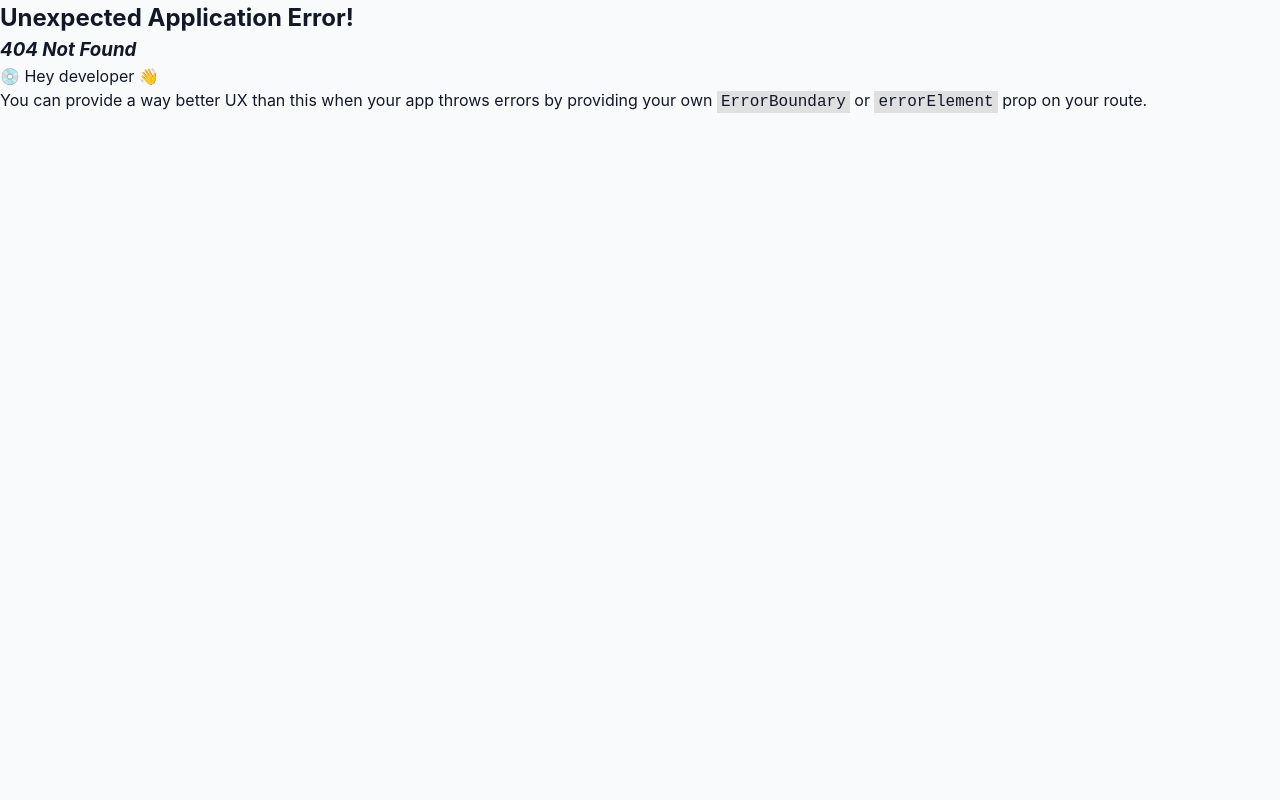
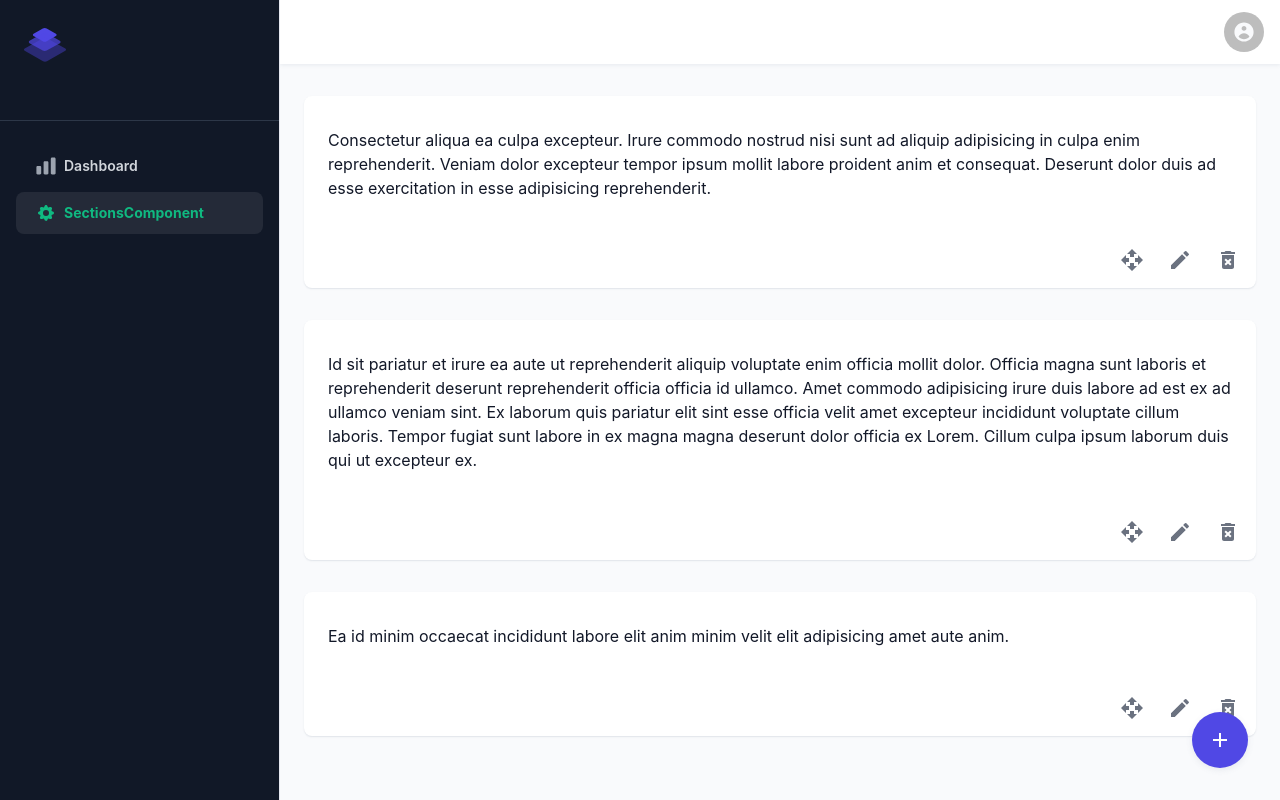
Before and after one commit to przemekxa/Portfolio-CMS, a React (Create React App) app: page /panel/sections in a window 1280 px wide. Before the commit this address had no page. Built offline with nearby package versions, Linux system fonts and the light colour scheme.

Commit message:
Add sections component

```diff
--- a/src/admin-panel/components/DashboardLayout.tsx
+++ b/src/admin-panel/components/DashboardLayout.tsx
@@ -30,6 +30,7 @@ const DashboardLayout: React.FC<Props> = ({ children }) => {
             flexDirection: "column",
             width: "100%",
           }}
+          paddingTop={4}
         >
           {children}
         </Box>
--- a/src/admin-panel/components/DashboardSidebar.tsx
+++ b/src/admin-panel/components/DashboardSidebar.tsx
@@ -15,9 +15,9 @@ const items = [
   },
 
   {
-    href: "/settings",
+    href: "/sections",
     icon: <CogIcon fontSize="small" />,
-    title: "Settings",
+    title: "SectionsComponent",
   },
 ];
 
--- /dev/null
+++ b/src/admin-panel/components/Section.tsx
@@ -0,0 +1,70 @@
+import React, { PropsWithChildren } from "react";
+
+import {
+  Button,
+  Card,
+  CardActions,
+  CardContent,
+  Dialog,
+  DialogActions,
+  DialogContent,
+  IconButton,
+  Typography,
+} from "@mui/material";
+import DeleteForeverIcon from "@mui/icons-material/DeleteForever";
+import OpenWithIcon from "@mui/icons-material/OpenWith";
+import EditIcon from "@mui/icons-material/Edit";
+
+interface Props extends PropsWithChildren {
+  onDelete?: () => void;
+}
+
+const Section: React.FC<Props> = ({ children, onDelete }) => {
+  const [deleteModalOpen, setDeleteModalOpen] = React.useState(false);
+
+  const handleCloseDeleteModal = () => setDeleteModalOpen(false);
+
+  const handleDelete = () => {
+    if (onDelete) {
+      onDelete();
+    }
+
+    handleCloseDeleteModal();
+  };
+
+  return (
+    <>
+      <Card sx={{ width: "100%" }}>
+        <CardContent>{children}</CardContent>
+        <CardActions sx={{ justifyContent: "flex-end" }}>
+          <IconButton>
+            <OpenWithIcon />
+          </IconButton>
+          <IconButton>
+            <EditIcon />
+          </IconButton>
+          <IconButton onClick={() => setDeleteModalOpen(true)}>
+            <DeleteForeverIcon />
+          </IconButton>
+        </CardActions>
+      </Card>
+      <Dialog open={deleteModalOpen} onClose={handleCloseDeleteModal}>
+        <DialogContent>
+          <Typography>
+            Are you sure, you want to remove this section?
+          </Typography>
+        </DialogContent>
+        <DialogActions>
+          <Button variant="outlined" onClick={handleCloseDeleteModal}>
+            No, I want it
+          </Button>
+          <Button variant="contained" onClick={handleDelete}>
+            Delete
+          </Button>
+        </DialogActions>
+      </Dialog>
+    </>
+  );
+};
+
+export default Section;
--- /dev/null
+++ b/src/admin-panel/pages/Sections.tsx
@@ -0,0 +1,50 @@
+import React from "react";
+
+import { Box, Container, Fab, Grid, Typography } from "@mui/material";
+import AddIcon from "@mui/icons-material/Add";
+
+import DashboardLayout from "../components/DashboardLayout";
+import Section from "../components/Section";
+
+const fakeSections = [
+  {
+    text: "Consectetur aliqua ea culpa excepteur. Irure commodo nostrud nisi sunt ad aliquip adipisicing in culpa enim reprehenderit. Veniam dolor excepteur tempor ipsum mollit labore proident anim et consequat. Deserunt dolor duis ad esse exercitation in esse adipisicing reprehenderit.",
+  },
+  {
+    text: "Id sit pariatur et irure ea aute ut reprehenderit aliquip voluptate enim officia mollit dolor. Officia magna sunt laboris et reprehenderit deserunt reprehenderit officia officia id ullamco. Amet commodo adipisicing irure duis labore ad est ex ad ullamco veniam sint. Ex laborum quis pariatur elit sint esse officia velit amet excepteur incididunt voluptate cillum laboris. Tempor fugiat sunt labore in ex magna magna deserunt dolor officia ex Lorem. Cillum culpa ipsum laborum duis qui ut excepteur ex.",
+  },
+  {
+    text: "Ea id minim occaecat incididunt labore elit anim minim velit elit adipisicing amet aute anim.",
+  },
+];
+
+const Sections: React.FC = () => {
+  const [sections, setSections] = React.useState(fakeSections);
+
+  return (
+    <DashboardLayout>
+      <Container>
+        <Grid container gap={4}>
+          {sections.map((section) => (
+            <Section>
+              <Typography>{section.text}</Typography>
+            </Section>
+          ))}
+        </Grid>
+      </Container>
+      <Box
+        position="fixed"
+        bottom={0}
+        right={0}
+        marginBottom={4}
+        marginRight={4}
+      >
+        <Fab color="primary" aria-label="add">
+          <AddIcon />
+        </Fab>
+      </Box>
+    </DashboardLayout>
+  );
+};
+
+export default Sections;
--- a/src/admin-panel/pages/Settings.tsx
+++ /dev/null
@@ -1,8 +0,0 @@
-import React from "react";
-import DashboardLayout from "../components/DashboardLayout";
-
-const Settings: React.FC = () => {
-  return <DashboardLayout>Settings</DashboardLayout>;
-};
-
-export default Settings;
```
Also changed, not shown: src/admin-panel/router.tsx (+3 -4 lines).
